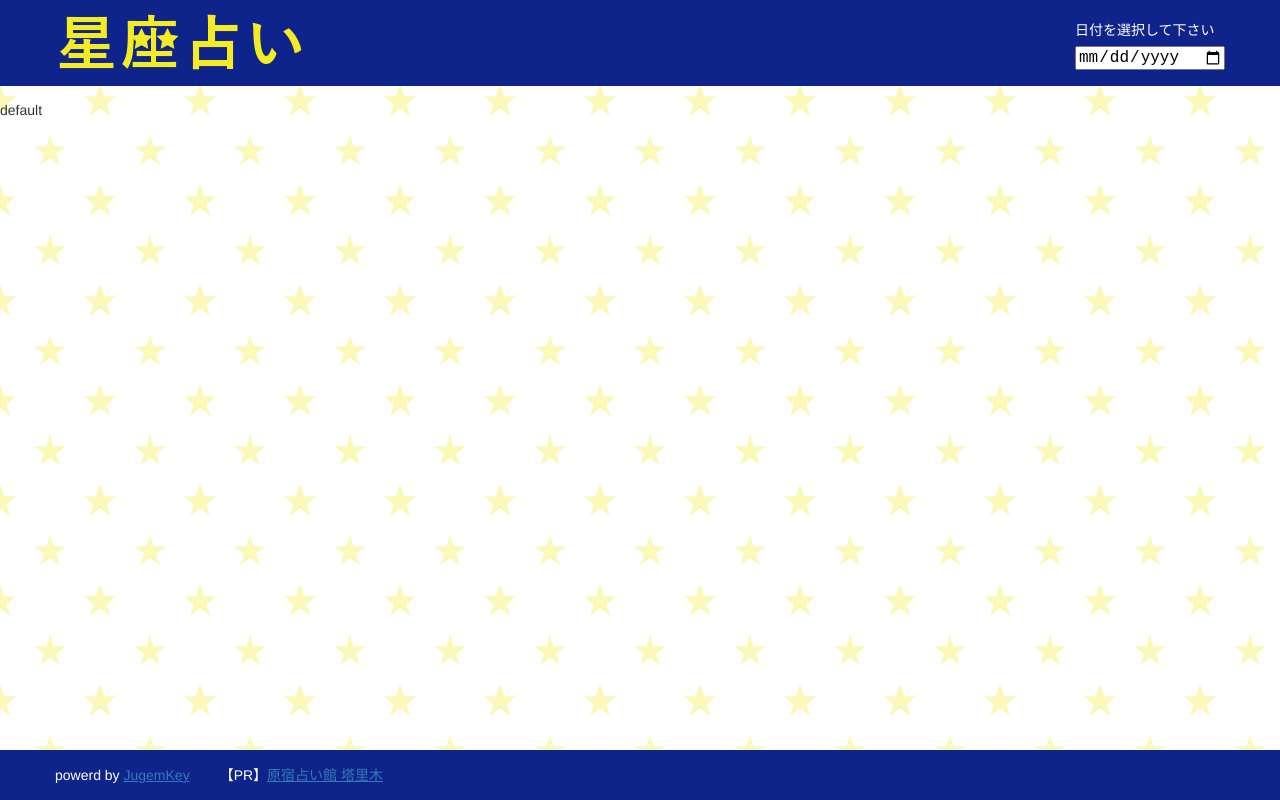
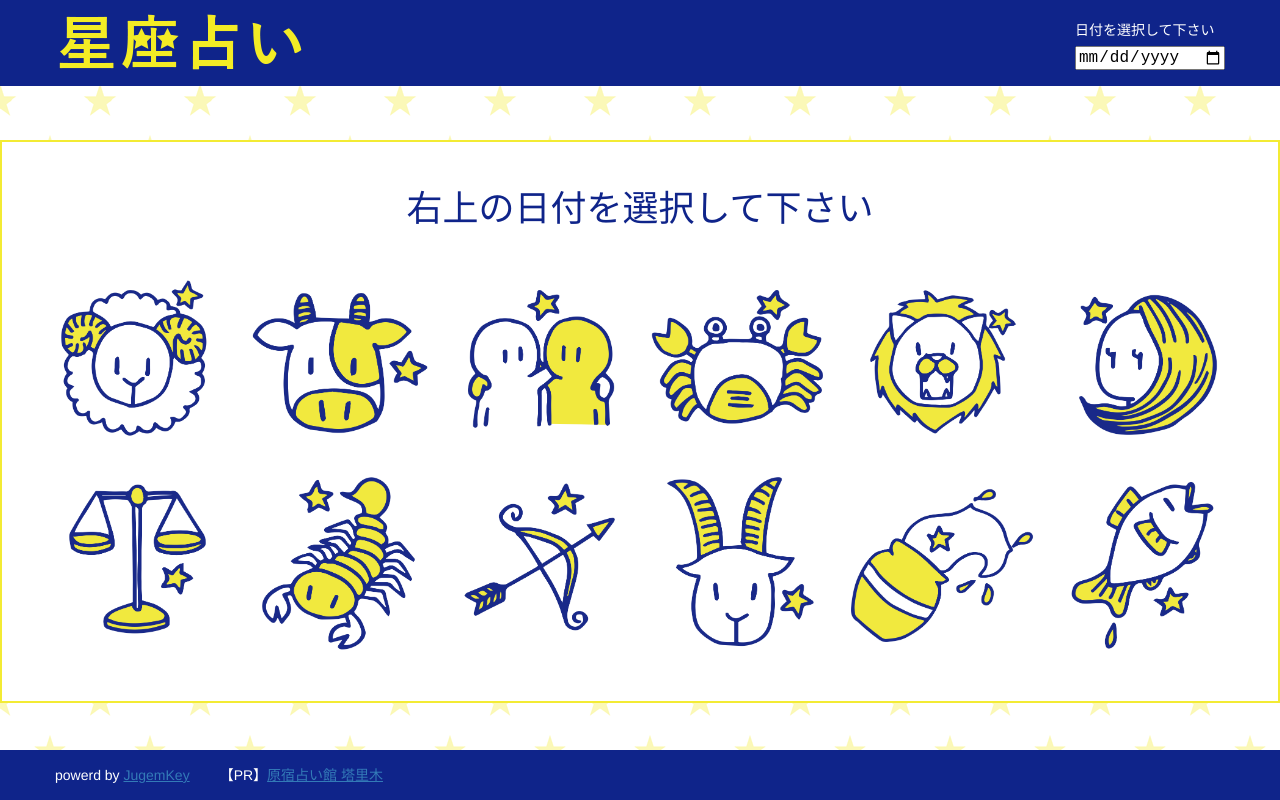
Before and after one commit to Hiromi-I/horoscope, a Vue app: page / in a window 1280 px wide. Built offline with nearby package versions, Linux system fonts and the light colour scheme.

Commit message:
デフォルトの画面を実装

```diff
--- a/src/components/DefaultContents.vue
+++ b/src/components/DefaultContents.vue
@@ -1,5 +1,12 @@
 <template>
-  <div>default</div>
+  <section class="defaultContents">
+    <p class="info">右上の日付を選択して下さい</p>
+    <ul class="signImageContainer">
+      <li v-for="sign in signs" :key="sign" class="signImageListItem">
+        <img :src="getImagePath(sign)" :alt="sign" class="signImage" />
+      </li>
+    </ul>
+  </section>
 </template>
 
 <script lang="ts">
@@ -7,8 +14,55 @@ import { Component, Vue } from "vue-property-decorator";
 
 @Component
 export default class DefaultContents extends Vue {
+  signs: String[] = [
+    "aries",
+    "taurus",
+    "gemini",
+    "cancer",
+    "leo",
+    "virgo",
+    "libra",
+    "scorpio",
+    "sagittarius",
+    "capricorn",
+    "aquarius",
+    "pisces"
+  ];
+
   getImagePath(sign: string): string {
     return require(`@/assets/images/${sign}.jpg`);
   }
 }
 </script>
+
+<style lang="scss" scoped>
+@import "../assets/styles/common";
+
+.defaultContents {
+  background-color: white;
+  border: solid 2px $sub-color;
+  padding: 40px;
+  margin: 40px 0 0;
+}
+.info {
+  color: $theme-color;
+  font-size: 36px;
+  text-align: center;
+  margin-bottom: 30px;
+}
+
+.signImageContainer {
+  list-style: none;
+  display: flex;
+  justify-content: space-between;
+  flex-wrap: wrap;
+}
+.signImageListItem {
+  width: 16%;
+  overflow: hidden;
+}
+.signImage {
+  width: 100%;
+  height: auto;
+}
+</style>
```
